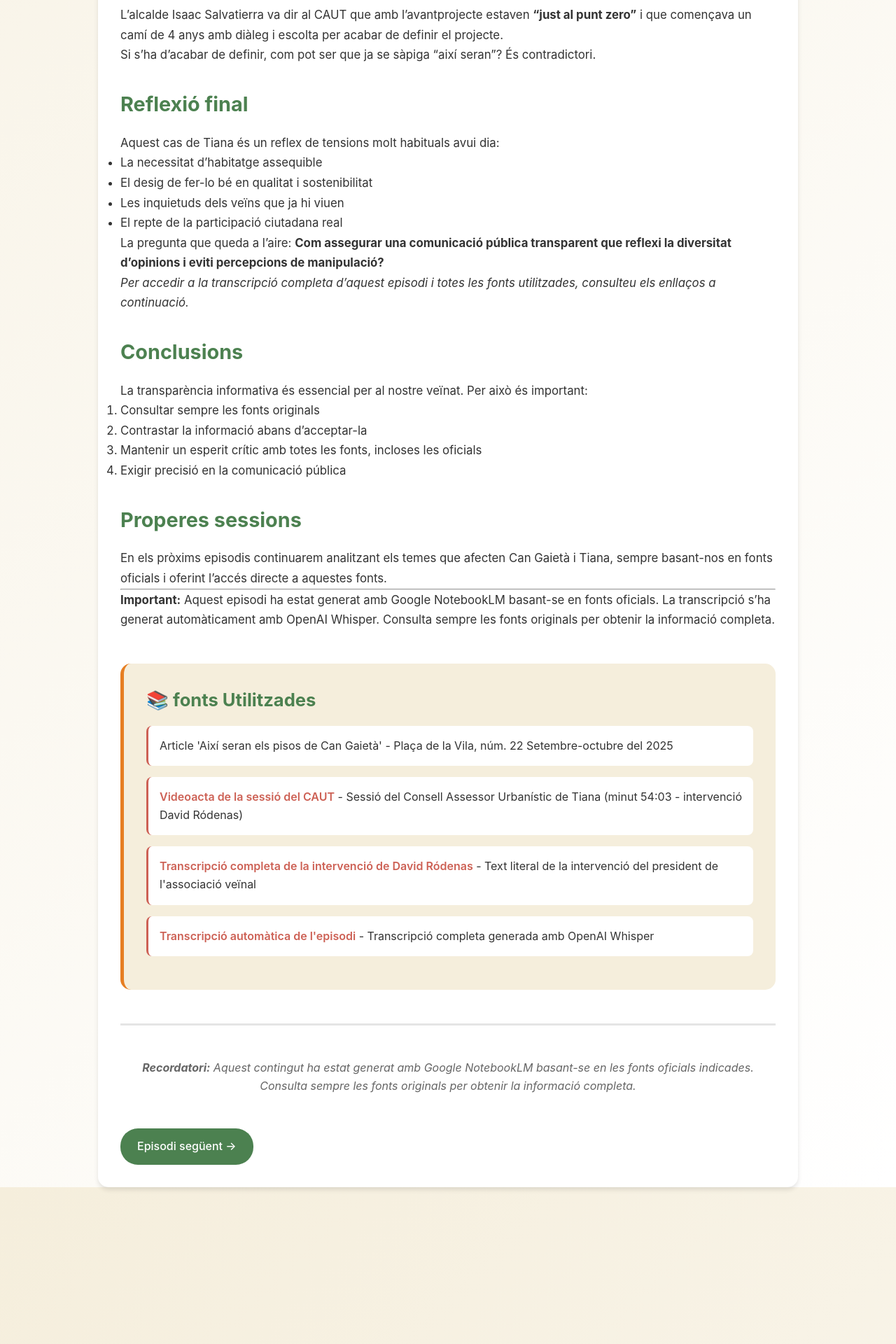
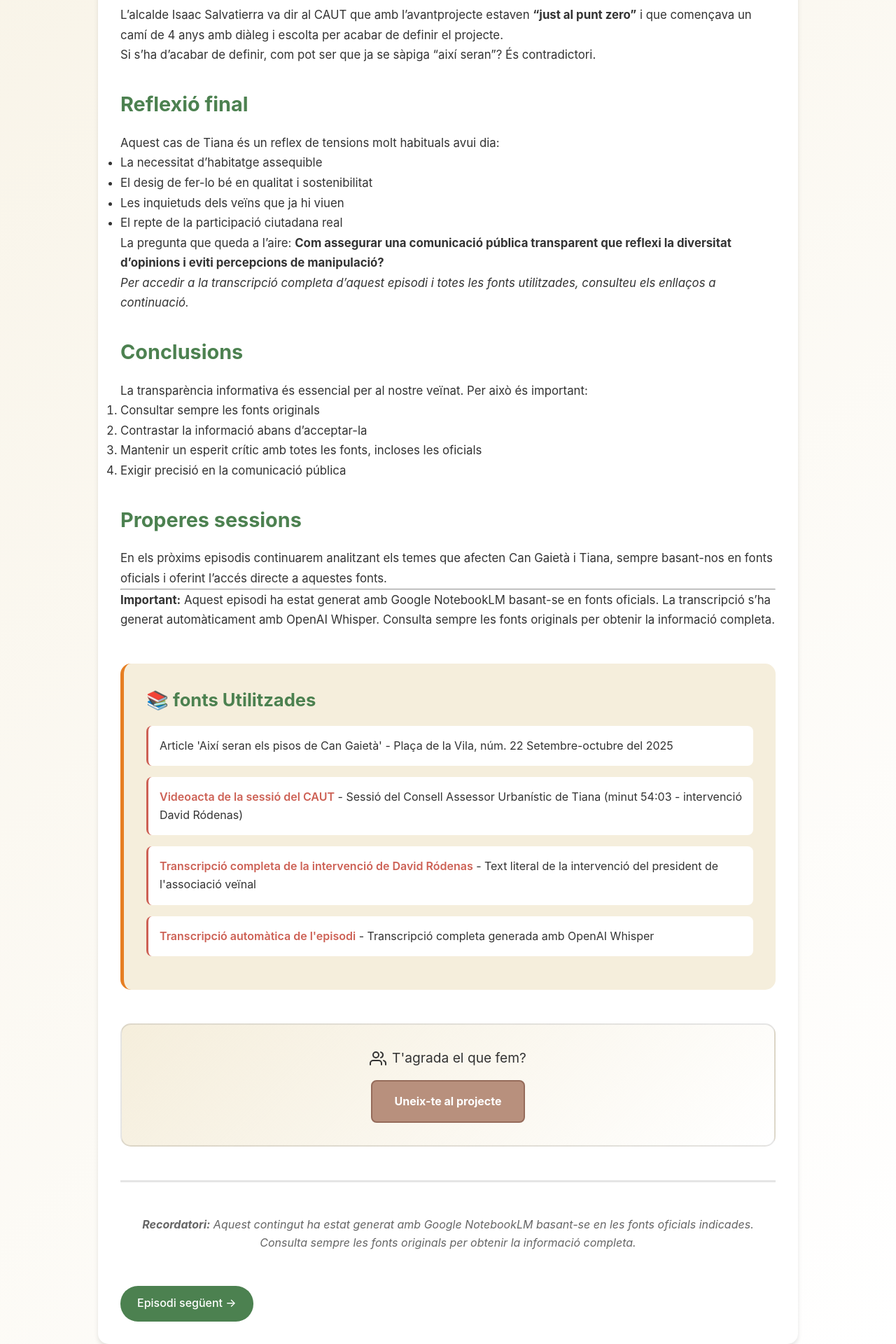
Before and after one commit to cangaieta/podcast, a Jekyll site: the page built from _episodes/001-pisos-can-gaieta-caut.md, in a window 1280 px wide. Shown: the part 1865-3785 px from the top of the page at 70% size. Built offline with Jekyll 4.4.1, drawn with Linux system fonts in a browser that asks for light colours.

Commit message:
Add 'Uneix-te' CTA to header and episodes
- Add 'Uneix-te' link in main navigation (desktop)
- Add 'Uneix-te' link in mobile menu with users icon
- Add join CTA banner in each episode page
- Links to Google Forms signup
- Styled to match site design (brown buttons)

```diff
--- a/_layouts/episode.html
+++ b/_layouts/episode.html
@@ -58,6 +58,12 @@
     <p>{{ page.disclaimer }}</p>
   </div>
   {% endif %}
+
+  <!-- Uneix-te CTA -->
+  <div class="join-cta">
+    <p><i data-feather="users"></i> T'agrada el que fem?</p>
+    <a href="https://docs.google.com/forms/d/e/1FAIpQLSe1bA1mx4xQhM_6gspCBxSr2KE0M-26eks1wwwk5B4r4z1Psg/viewform" target="_blank" class="join-btn">Uneix-te al projecte</a>
+  </div>
 
   <footer class="episode-footer">
     <p><strong>Recordatori:</strong> Aquest contingut ha estat generat amb Google NotebookLM basant-se en les fonts oficials indicades. Consulta sempre les fonts originals per obtenir la informació completa.</p>
@@ -226,6 +232,47 @@
   color: var(--text-secondary);
 }
 
+/* Join CTA */
+.join-cta {
+  background: linear-gradient(135deg, var(--bg-secondary), var(--overlay-light));
+  border: 2px solid var(--border-color);
+  border-radius: 15px;
+  padding: 2rem;
+  text-align: center;
+  margin: 2rem 0;
+}
+
+.join-cta p {
+  color: var(--text-primary);
+  font-size: 1.2rem;
+  margin-bottom: 1rem;
+  display: flex;
+  align-items: center;
+  justify-content: center;
+  gap: 0.5rem;
+}
+
+.join-cta i {
+  color: var(--verd-natura);
+}
+
+.join-btn {
+  display: inline-block;
+  background: #B8907D;
+  color: white;
+  padding: 1rem 2rem;
+  text-decoration: none;
+  border-radius: 8px;
+  font-weight: 700;
+  border: 2px solid #956B5A;
+  transition: all 0.25s ease;
+}
+
+.join-btn:hover {
+  background: #A67B6A;
+  box-shadow: 0 4px 12px rgba(0,0,0,0.15);
+}
+
 .episode-footer {
   border-top: 3px solid var(--border-color);
   padding-top: 2rem;
--- a/_layouts/landing.html
+++ b/_layouts/landing.html
@@ -145,6 +145,19 @@
             color: var(--terra-cuita);
         }
 
+        /* Nav CTA button */
+        .nav-cta {
+            background: #B8907D !important;
+            color: white !important;
+            padding: 0.5rem 1rem !important;
+            border-radius: 6px;
+            font-weight: 600 !important;
+        }
+
+        .nav-cta:hover {
+            background: #A67B6A !important;
+        }
+
         /* Hamburger Menu */
         .hamburger {
             display: none;
@@ -207,6 +220,19 @@
         .mobile-menu a:hover {
             background: var(--bg-secondary);
             color: var(--terra-cuita);
+        }
+
+        /* Mobile CTA button */
+        .mobile-cta {
+            background: #B8907D !important;
+            color: white !important;
+            border-radius: 8px;
+            margin-top: 0.5rem;
+            text-align: center;
+        }
+
+        .mobile-cta:hover {
+            background: #A67B6A !important;
         }
 
         .mobile-menu a:last-child {
```
Also changed, not shown: index.md (+2 -0 lines).
